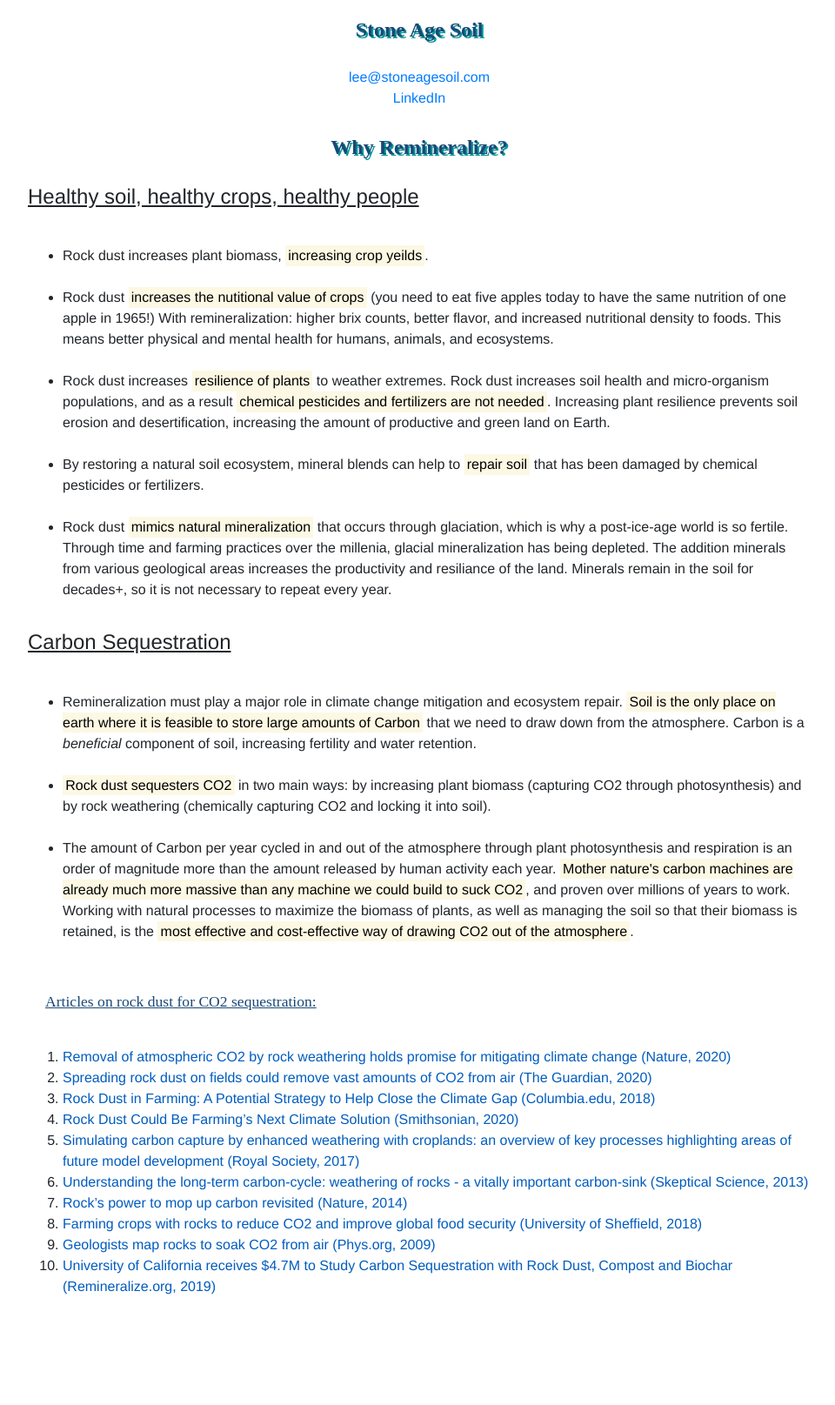
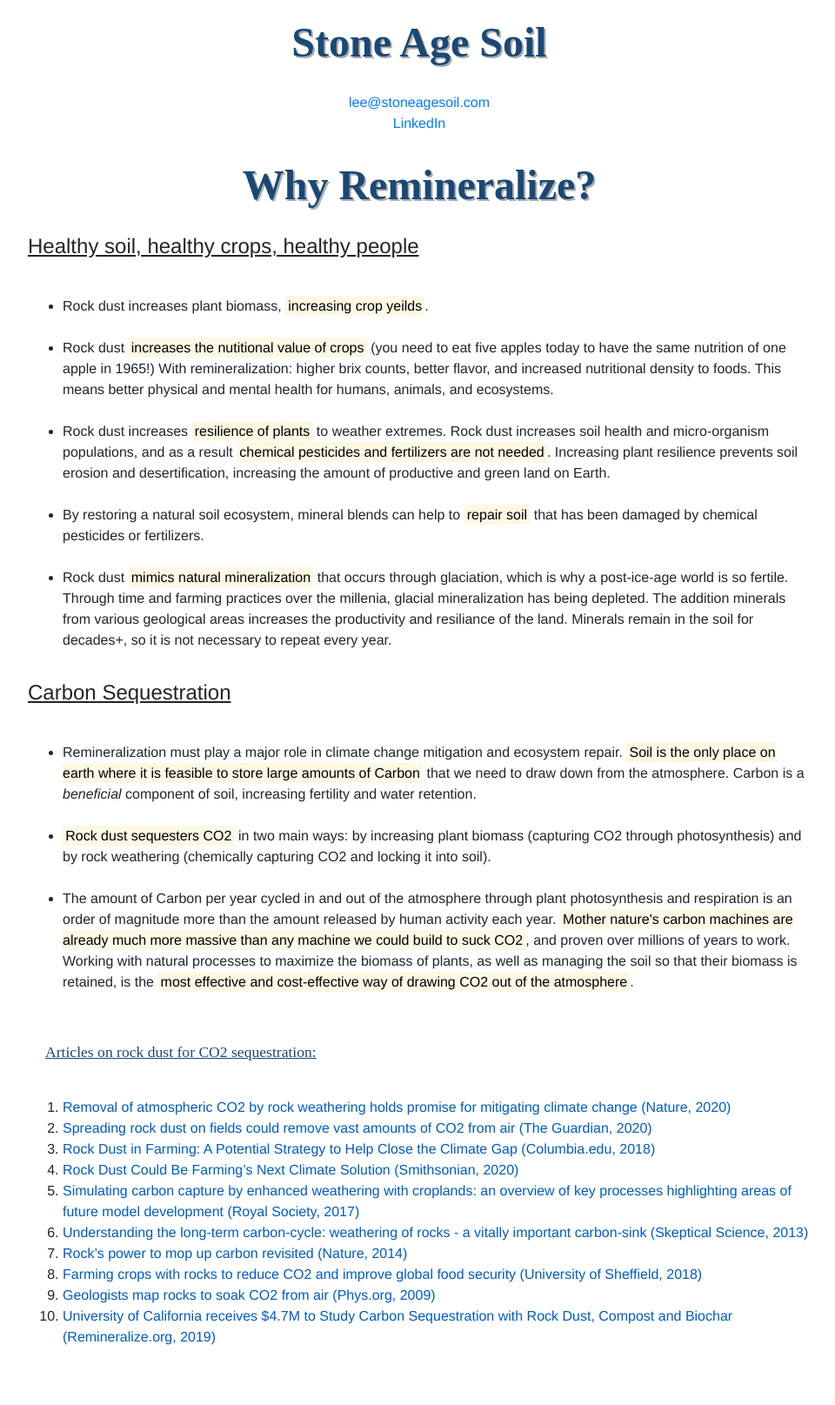
Before and after one commit to stoneagesoil/stoneagesoil.github.io, a Jekyll site: the page built from index.html, in a window 1280 px wide. Shown: the whole page at 87% size, without its empty margins (158-1118 px from the left). Built offline with Jekyll 4.4.1, drawn with Linux system fonts in a browser that asks for light colours; nearby versions of some CDN libraries; some web fonts are replaced; library files that are not in the unit come from our copies; a script that is not in the unit is left out; before the commit the page ends 1557 px from its top, so only the background shows below that.

Commit message:
title font

```diff
--- a/css/yellow.css
+++ b/css/yellow.css
@@ -36,10 +36,10 @@ h2 {
    padding: 20px;
    color: #1A4876/*##414A4C*/; /* dark blue */
     font-family: 'Piedra', cursive;
-    text-shadow: 2px 2px #009999;
+    text-shadow: 2px 2px #ADADAD;
     text-align: center;
-    font-size: 150%;
-    font-weight: 900;
+    font-size: 300%;
+    font-weight: 700;
 }
 
 .bannertext {
```
